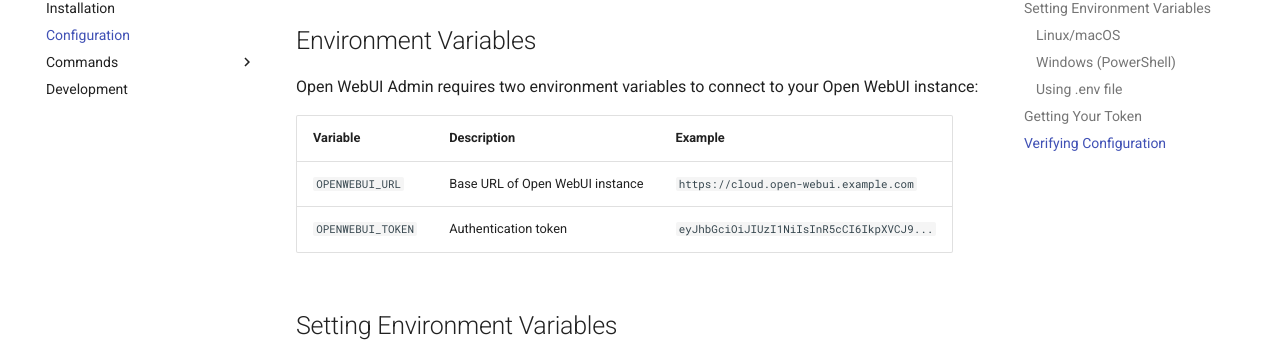
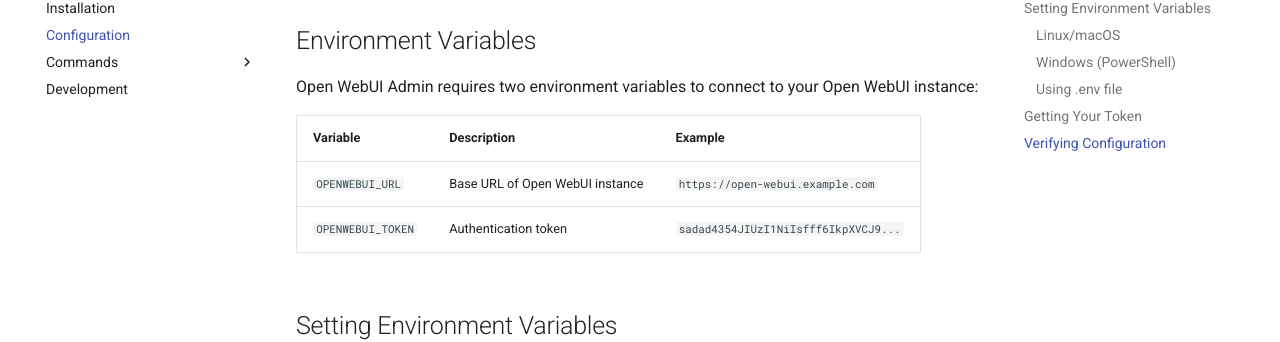
Before and after one commit to Digitalist-Open-Cloud/Open-WebUI-Admin, an MkDocs documentation site: the page built from docs/configuration.md, in a window 1280 px wide and 1395 px high. Shown: the part 157-499 px from the top of the window. Built offline with MkDocs 1.6.1 and Material for MkDocs 9.7.7, drawn with Linux system fonts in a browser that asks for light colours.

```diff
--- a/docs/configuration.md
+++ b/docs/configuration.md
@@ -6,8 +6,8 @@ Open WebUI Admin requires two environment variables to connect to your Open WebU
 
 | Variable | Description | Example |
 |----------|-------------|---------|
-| `OPENWEBUI_URL` | Base URL of Open WebUI instance | `https://cloud.open-webui.example.com` |
-| `OPENWEBUI_TOKEN` | Authentication token | `eyJhbGciOiJIUzI1NiIsInR5cCI6IkpXVCJ9...` |
+| `OPENWEBUI_URL` | Base URL of Open WebUI instance | `https://open-webui.example.com` |
+| `OPENWEBUI_TOKEN` | Authentication token | `sadad4354JIUzI1NiIsfff6IkpXVCJ9...` |
 
 ## Setting Environment Variables
 
```
Also changed, not shown: CHANGELOG.md (added, +7 -0 lines), README.md (+1 -1 lines).
